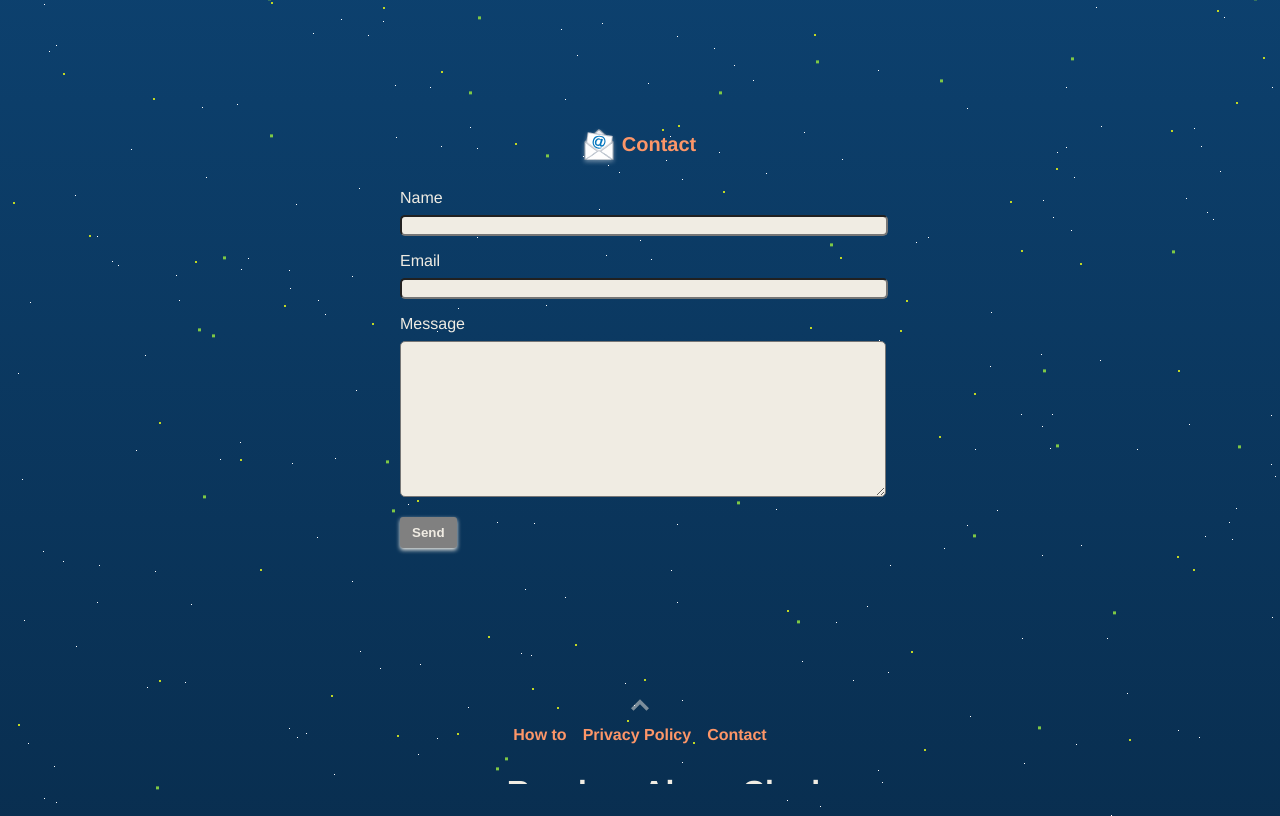
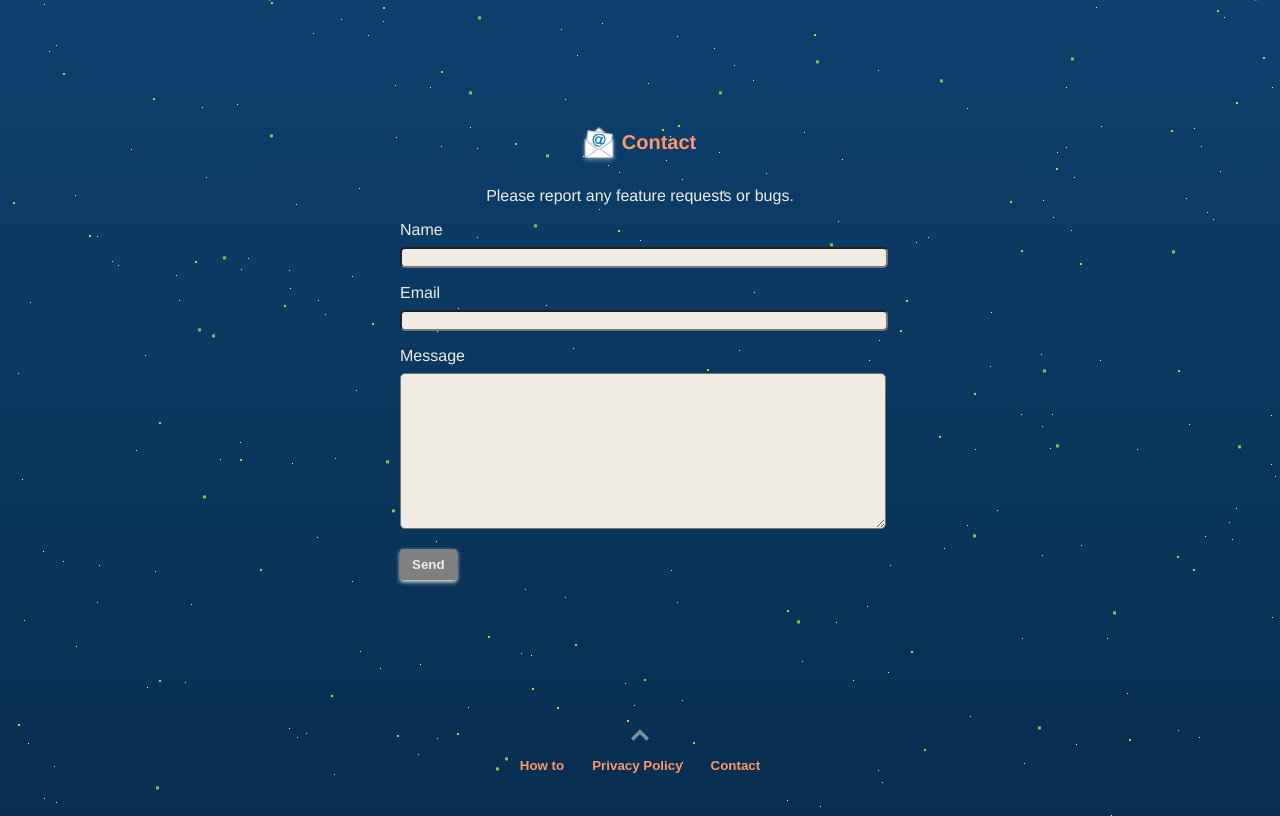
Before and after one commit to Sakaki-Ya/amlar, a React (Create React App) app: page /contact in a window 1280 px wide. Built offline with nearby package versions, Linux system fonts and the light colour scheme; what emotion-reset would draw is missing.

Commit message:
react-springでアニメーション実装

```diff
--- a/src/components/Alarming.tsx
+++ b/src/components/Alarming.tsx
@@ -1,22 +1,22 @@
 /** @jsx jsx */
 import React, { useState } from "react";
-import { useTransition, animated, TransitionFn,config } from "react-spring";
+import { useTransition, animated, TransitionFn, config } from "react-spring";
 import { jsx, css, SerializedStyles } from "@emotion/core";
 import colors from "./Colors";
 
-interface AlarmingProps {
+type AlarmingProps = {
   sound: HTMLAudioElement;
   position: number[];
   setTime: React.Dispatch<React.SetStateAction<string>>;
   setAlarming: React.Dispatch<React.SetStateAction<boolean>>;
-}
+};
 
-const Alarming = ({
+const Alarming: React.FC<AlarmingProps> = ({
   sound,
   position,
   setTime,
   setAlarming
-}: AlarmingProps): JSX.Element => {
+}): JSX.Element => {
   const [randomLeft, randomTop]: number[] = position;
   const alarming__stop: SerializedStyles = css`
     left: ${randomLeft}%;
@@ -51,32 +51,47 @@ const Alarming = ({
       box-shadow: none;
       transition: 2s;
     }
+    animation: stopButton 0.2s;
+    @keyframes stopButton {
+      0% {
+        transform: scale(1.2);
+      }
+      50% {
+        transform: scale(0.5);
+      }
+      75% {
+        transform: scale(1.1);
+      }
+      100% {
+        transform: scale(1);
+      }
+    }
   `;
 
+  const [rendered, setRendered] = useState(false);
   const [hold, setHold] = useState(false);
   const transition: TransitionFn<boolean, {}> = useTransition(hold, {
     config: config.slow,
-    from: { transform: "translateY(100vh)" },
+    from: { opacity: 0, transform: "translateY(100vh)" },
     enter: {
+      opacity: 1,
+      transform: "translateY(0)",
       position: "fixed",
-      bottom: 0,
-      left: 0,
-      transform: "translateY(0)"
+      top: 0,
+      left: 0
     },
-    leave: {
-      transform: "translateY(100vh)",
-      onRest: () => {
+    leave: { opacity: 0, transform: "translateY(100vh)" },
+    onRest: (): void => {
       if (hold) stopAlarm();
-      }
+      setRendered(true);
     }
   });
-  const stopAlarm = () => {
+  const stopAlarm = (): void => {
     sound.pause();
     sound.currentTime = 0;
     sound.loop = false;
     setTime("");
     setAlarming(false);
-    setHold(false);
   };
 
   return (
@@ -297,14 +312,15 @@ const Alarming = ({
         </p>
       </header>
       {transition(
-        (props, item) =>
+        (style, item) =>
           item && (
-            <animated.div style={props}>
+            <animated.div style={style}>
               <div css={alarming__bar} />
             </animated.div>
           )
       )}
       <div css={alarming__randomArea}>
+        {rendered && (
           <button
             onTouchStart={() => setHold(true)}
             onTouchEnd={(e: React.TouchEvent<HTMLButtonElement>): void => {
@@ -322,6 +338,7 @@ const Alarming = ({
           >
             Stop
           </button>
+        )}
       </div>
     </div>
   );
--- a/src/components/Clock.tsx
+++ b/src/components/Clock.tsx
@@ -1,6 +1,6 @@
 /** @jsx jsx */
 import React, { useState, useEffect } from "react";
-import { useTransition, animated, TransitionFn,config } from "react-spring";
+import { useTransition, animated, TransitionFn, config } from "react-spring";
 import { jsx, css, SerializedStyles } from "@emotion/core";
 import colors from "./Colors";
 import SelectSoundSlider from "./SelectSoundSlider";
@@ -68,7 +68,7 @@ const Clock: React.FC = (): JSX.Element => {
         sound.pause();
         sound.currentTime = 0;
         sound.loop = true;
-        sound.play();
+        // sound.play();
         setPosition(randomPosition());
         setAlarming(true);
         silent.loop = false;
@@ -82,25 +82,17 @@ const Clock: React.FC = (): JSX.Element => {
   }, [alarming, sound, time]);
 
   const transition: TransitionFn<boolean, {}> = useTransition(alarming, {
-    config:config.default,
-    from: {
-      display: "none",
-      opacity: 0,
-      transform: "translateY(100vh)"
-    },
+    config: config.default,
+    from: { opacity: 0, transform: "translateY(100vh)" },
     enter: {
-      display: "block",
       opacity: 1,
+      transform: "translateY(0)",
       position: "fixed",
       top: 0,
       left: 0,
-      zIndex: 1,
-      transform: "translateY(0)"
+      zIndex: 1
     },
-    leave: {
-      opacity: 0,
-      zIndex: -1
-    }
+    leave: { opacity: 0, transform: "translateY(100vh)" }
   });
 
   return (
@@ -331,9 +323,9 @@ const Clock: React.FC = (): JSX.Element => {
         </svg>
       </div>
       {transition(
-        (props, item): any =>
+        (style, item) =>
           item && (
-            <animated.div style={props}>
+            <animated.div style={style}>
               <Alarming
                 sound={sound}
                 position={position}
--- a/src/components/Contact.tsx
+++ b/src/components/Contact.tsx
@@ -84,6 +84,7 @@ const Contact: React.FC = (): JSX.Element => {
         </svg>
         <h2 css={contact__h2}>Contact</h2>
       </div>
+      <p css={contact__text}>Please report any feature requests or bugs.</p>
       <form
         css={contact__form}
         name="contact"
@@ -157,6 +158,10 @@ const contact__h2: SerializedStyles = css`
   font-weight: bold;
 `;
 
+const contact__text: SerializedStyles = css`
+  margin-bottom: 1rem;
+`;
+
 const contact__form: SerializedStyles = css`
   max-width: 480px;
   width: 100%;
@@ -186,6 +191,7 @@ const contact__sendSection: SerializedStyles = css`
 `;
 
 const contact__send: SerializedStyles = css`
+  height: 100%;
   padding: 0.5rem 0.75rem;
   background-color: ${colors.orange};
   border: none;
--- a/src/components/Footer.tsx
+++ b/src/components/Footer.tsx
@@ -1,10 +1,34 @@
 /** @jsx jsx */
-import React from "react";
+import React, { useState, useEffect } from "react";
 import { Link } from "react-router-dom";
 import { jsx, css, SerializedStyles } from "@emotion/core";
 import colors from "./Colors";
 
-const Footer: React.FC = (): JSX.Element => (
+const Footer: React.FC = (): JSX.Element => {
+  const [view, setView]: [
+    number,
+    React.Dispatch<React.SetStateAction<number>>
+  ] = useState(0);
+  useEffect(():void => {
+    switch (view) {
+      case 0:
+        document.title = "Random Alarm Clock";
+        break;
+      case 1:
+        document.title = "How to - Random Alarm Clock";
+        break;
+      case 2:
+        document.title = "Privacy Policy - Random Alarm Clock";
+        break;
+      case 3:
+        document.title = "Contact - Random Alarm Clock";
+        break;
+      default:
+        document.title = "Random Alarm Clock";
+    }
+  }, [view]);
+
+  return (
     <footer css={footer}>
       <input id="footerCheck" type="checkbox" css={footer__check} />
       <label htmlFor="footerCheck">
@@ -19,25 +43,34 @@ const Footer: React.FC = (): JSX.Element => (
       </label>
       <div css={footer__content}>
         <div css={footer__list}>
-        <Link to="/how-to" css={footer__link}>
+          <Link to="/how-to" onClick={() => setView(1)}>
+            <button css={footer__link} disabled={view === 1 ? true : false}>
               How to
+            </button>
           </Link>
-        <Link to="/privacy-policy" css={footer__link}>
+          <Link to="/privacy-policy" onClick={() => setView(2)}>
+            <button css={footer__link} disabled={view === 2 ? true : false}>
               Privacy Policy
+            </button>
           </Link>
-        <Link to="/contact" css={footer__link}>
+          <Link to="/contact" onClick={() => setView(3)}>
+            <button css={footer__link} disabled={view === 3 ? true : false}>
               Contact
+            </button>
           </Link>
         </div>
         <div css={footer__copyWrap}>
           <p css={footer__copy}>&copy; 2020</p>
-        <Link to="/" css={footer__title}>
-          <h1>Random Alarm Clock</h1>
+          <Link to="/" onClick={() => setView(0)}>
+            <button css={footer__title} disabled={view === 0 ? true : false}>
+              Random Alarm Clock
+            </button>
           </Link>
         </div>
       </div>
     </footer>
   );
+};
 
 const footer: SerializedStyles = css`
   overflow-y: hidden;
@@ -75,22 +108,28 @@ const footer__list: SerializedStyles = css`
 `;
 
 const footer__link: SerializedStyles = css`
+  border: none;
+  background: transparent;
   margin: 0 0.5rem;
   color: ${colors.lightOrange};
   text-decoration: none;
   font-weight: bold;
-  transition: all 0.2s ease 0s;
+  transition: 0.2s;
   &:hover {
     color: ${colors.moreLightOrange};
   }
   &:active {
     color: ${colors.orange};
   }
+  &:disabled {
+    color: ${colors.deepOrange};
+    cursor: default;
+  }
 `;
 
 const footer__copyWrap: SerializedStyles = css`
   display: flex;
-  align-items: flex-end;
+  align-items: center;
   justify-content: center;
 `;
 
@@ -99,7 +138,16 @@ const footer__copy: SerializedStyles = css`
 `;
 
 const footer__title: SerializedStyles = css`
+  border: none;
+  background: transparent;
+  text-decoration: underline;
+  font-size: 1rem;
   color: ${colors.white};
+  transition: 0.2s;
+  &:disabled {
+    cursor: default;
+    text-decoration: none;
+  }
 `;
 
 export default Footer;
--- a/src/components/Main.tsx
+++ b/src/components/Main.tsx
@@ -13,18 +13,10 @@ const Main: React.FC = (): JSX.Element => {
     <React.Fragment>
       <div css={main}>
         <Switch>
-          <Route exact path="/">
-            <Clock />
-          </Route>
-          <Route exact path="/how-to">
-            <HowTo />
-          </Route>
-          <Route exact path="/privacy-policy">
-            <PrivacyPolicy />
-          </Route>
-          <Route exact path="/contact">
-            <Contact />
-          </Route>
+          <Route exact path="/" component={Clock} />
+          <Route exact path="/how-to" component={HowTo} />
+          <Route exact path="/privacy-policy" component={PrivacyPolicy} />
+          <Route exact path="/contact" component={Contact} />
           <Redirect to="/" />
         </Switch>
       </div>
@@ -36,7 +28,10 @@ const Main: React.FC = (): JSX.Element => {
 const main: SerializedStyles = css`
   max-width: 760px;
   width: 100%;
+  box-sizing: border-box;
   margin: auto;
+  padding: 1rem 0;
+  overflow: hidden;
 `;
 
 export default Main;
--- a/src/components/SelectSoundSlider.tsx
+++ b/src/components/SelectSoundSlider.tsx
@@ -4,15 +4,15 @@ import "slick-carousel/slick/slick.css";
 import "slick-carousel/slick/slick-theme.css";
 import { jsx, css, SerializedStyles } from "@emotion/core";
 
-interface SelectSoundSliderProps {
+type SelectSoundSliderProps = {
   sound: HTMLAudioElement;
   setSound: React.Dispatch<React.SetStateAction<HTMLAudioElement>>;
-}
+};
 
-const SelectSoundSlider = ({
+const SelectSoundSlider: React.FC<SelectSoundSliderProps> = ({
   sound,
   setSound
-}: SelectSoundSliderProps): JSX.Element => {
+}): JSX.Element => {
   const sounds: string[] = ["classic", "digital", "chicken"];
   const settings = {
     afterChange: (currentIndexNum: number): void => {
```
Lines whose indentation alone changed are shown as unchanged.
